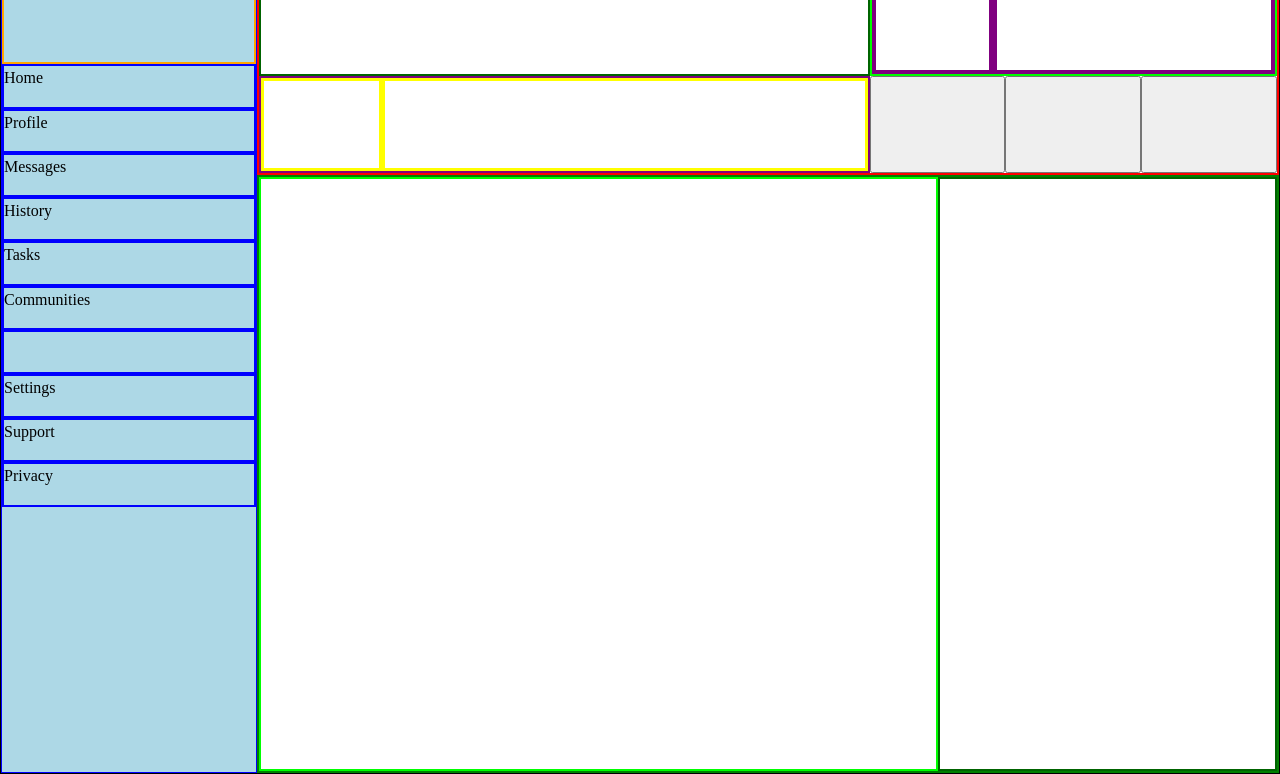
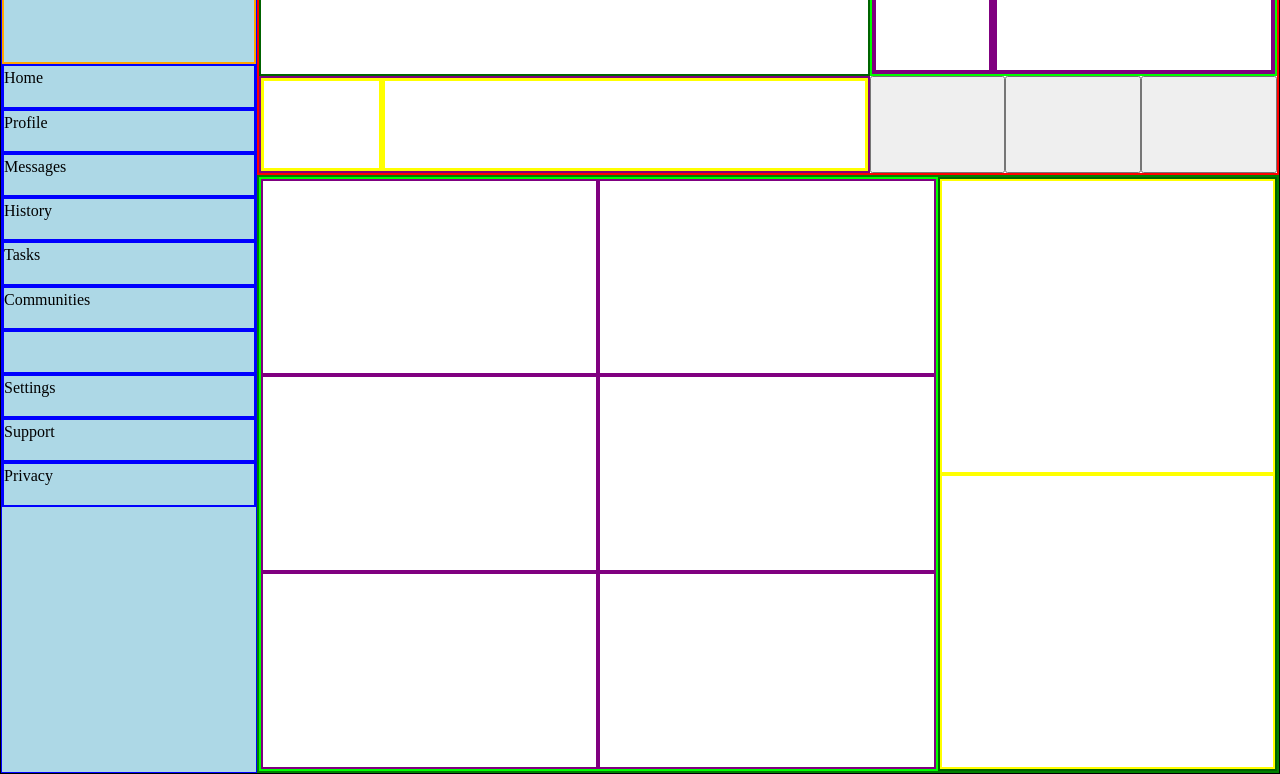
Before and after one commit to lburscheidt/amazing-admin-dashboard, a plain HTML site: page index.html in a window 1280 px wide. Shown: the part 26-800 px from the top of the page. Drawn offline with Linux system fonts and the light colour scheme.

Commit message:
Add grid to main section

```diff
--- a/style.css
+++ b/style.css
@@ -99,6 +99,8 @@ main {
 
     grid-row-start: 1;
     display: inline-grid;
+    grid-template-rows: repeat(3, 100% / 3);
+    grid-template-columns: 50% 50%;
     grid-row-start: 1;
     grid-column-start: 1;
     grid-column-end: 3;
@@ -106,11 +108,21 @@ main {
     border: 2px solid lime;
 }
 
+.cards>div {
+    border: 2px solid purple;
+}
 
 .messages {
+    display: grid;
+    grid-template-rows: 50% 50%;
+    grid-template-columns: 1;
     grid-column-start: 3;
     grid-column-end: 3;
     grid-row-start: 1;
     grid-row-end: 4;
     border: 2px solid darkgreen;
 }
+
+.messages>div {
+    border: 2px solid yellow;
+}
```
